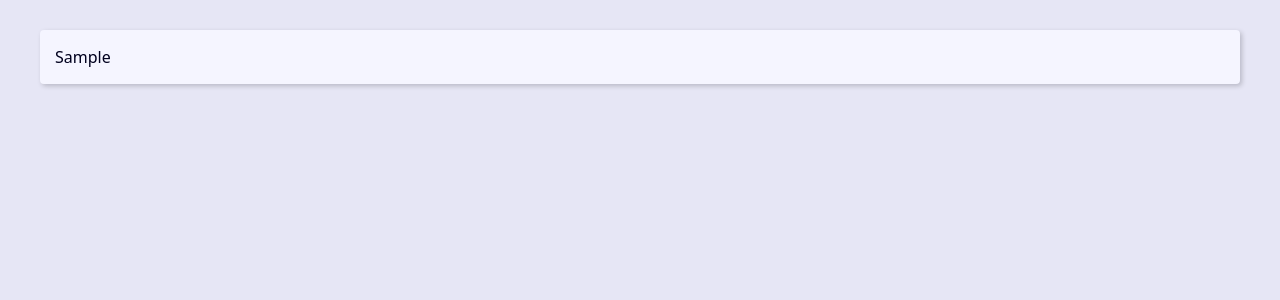
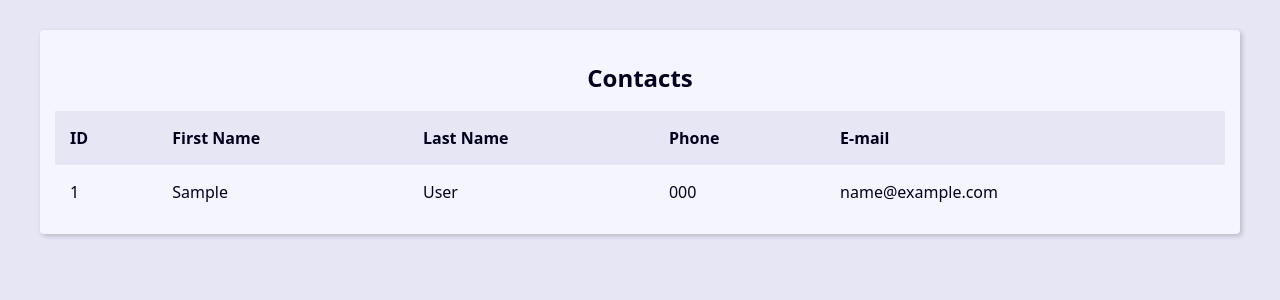
Before and after one commit to PedroManoel22/Agenda, a Django app: page / in a window 1280 px wide. Shown: the top 300 px of the page. Run offline with Django 5.2, Linux system fonts and the light colour scheme; tables that the repository leaves empty hold one stand-in row (values such as "Sample post").

Commit message:
Ciando a tabela que exibe os contatos no index.html

```diff
--- a/contact/templates/contact/index.html
+++ b/contact/templates/contact/index.html
@@ -2,9 +2,44 @@
 
 {% block content %}
 
-  {% for contact in contacts %}
-    {{ contact.first_name}}
-  {% endfor %}
+  <div class="responsive-table">
+    <table class="contacts-table">
+      <caption class="table-caption">
+          Contacts
+      </caption>
+      <thead>
+        <tr class="table-row table-row-header">
+          <th class="table-header">ID</th>
+          <th class="table-header">First Name</th>
+          <th class="table-header">Last Name</th>
+          <th class="table-header">Phone</th>
+          <th class="table-header">E-mail</th>
+        </tr>
+      </thead>
+      <tbody>
+        {% for contact in contacts  %}
+          <tr class="table-row">
+            <td class="table-cel">
+              <a class="table-link"href="#"></a>
+                {{ contact.id}}
+            </td>
+            <td class="table-cel">
+              {{ contact.first_name}}
+            </td>
+            <td class="table-cel">
+              {{ contact.last_name}}
+            </td>
+            <td class="table-cel">
+              {{ contact.phone}}
+            </td>
+            <td class="table-cel">
+              {{ contact.email}}
+            </td>
+          </tr>
+        {% endfor %}
+      </tbody>
+    </table>
+  </div>
 
 
 {% endblock content %}
```
